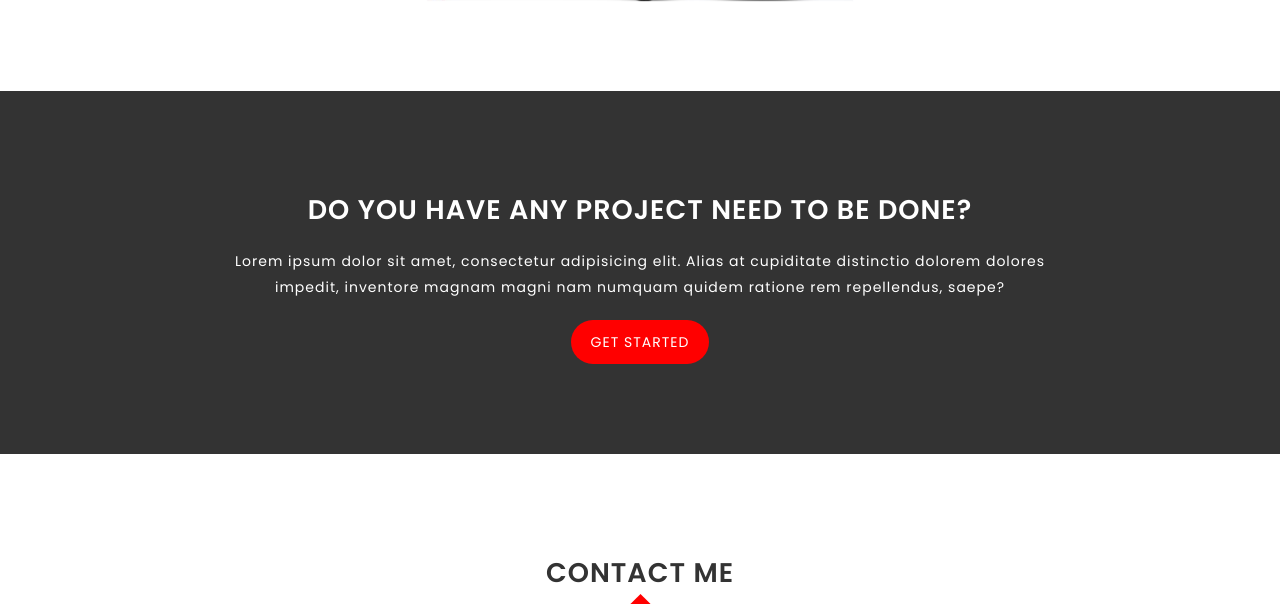
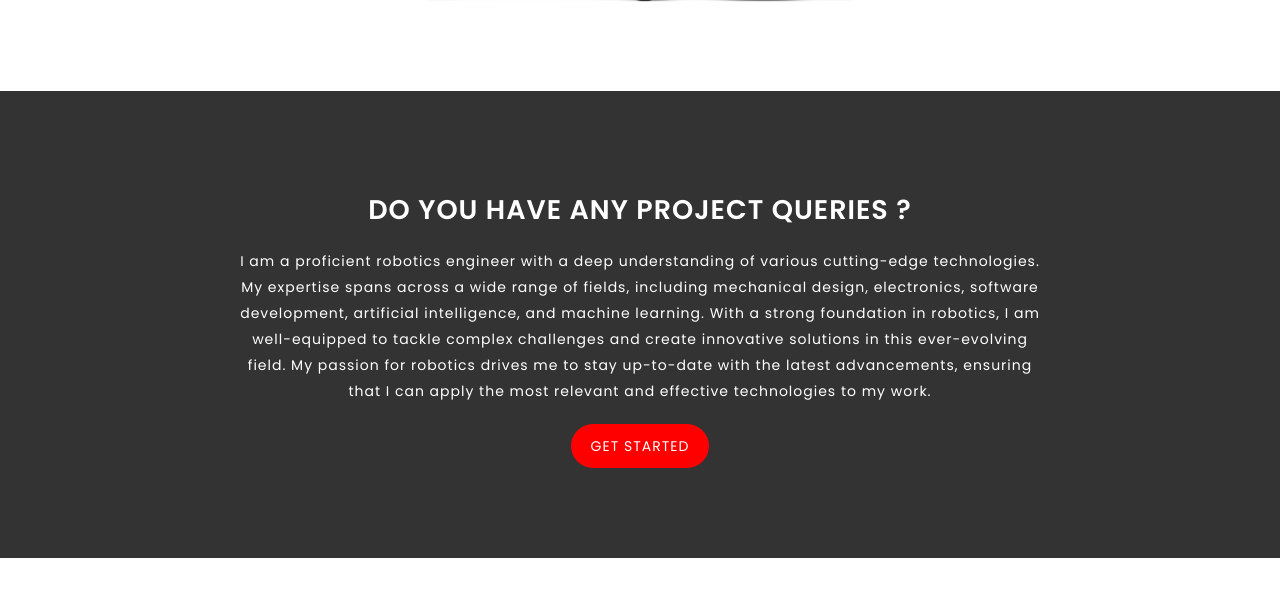
Before and after one commit to Varunsamala/django.simple-portfolio, a Django app: page / in a window 1280 px wide. Shown: the part 3018-3622 px from the top of the page. Run offline with Django 3.2, Linux system fonts and the light colour scheme; data comes from the database, SQL or seed files in the repository; both versions use the stored data as it was after the commit; some libraries are stand-ins or nearby versions.

Commit message:
simple portfolio

```diff
--- a/templates/home.html
+++ b/templates/home.html
@@ -47,7 +47,7 @@
             <div class="row">
                 <div class="col-md-12">
                     <div class="section-header text-center">
-                        <h2>Services I offer</h2>
+                        <h2>Experiences </h2>
                     </div>
                 </div>
             </div>
@@ -100,9 +100,8 @@
         <div class="container">
             <div class="row">
                 <div class="single-invite text-center">
-                    <h2>Do you have any project need to be done?</h2>
-                    <p>Lorem ipsum dolor sit amet, consectetur adipisicing elit. Alias at cupiditate distinctio dolorem
-                        dolores impedit, inventore magnam magni nam numquam quidem ratione rem repellendus, saepe?</p>
+                    <h2>Do you have any project Queries ?</h2>
+                    <p>I am a proficient robotics engineer with a deep understanding of various cutting-edge technologies. My expertise spans across a wide range of fields, including mechanical design, electronics, software development, artificial intelligence, and machine learning. With a strong foundation in robotics, I am well-equipped to tackle complex challenges and create innovative solutions in this ever-evolving field. My passion for robotics drives me to stay up-to-date with the latest advancements, ensuring that I can apply the most relevant and effective technologies to my work.</p>
                     <a href="#contact" class="my-btn-3">Get started</a>
                 </div>
             </div>
```
Also changed, not shown: db.sqlite3, media/works/Screenshot_2023-09-18_104437.png (added), media/works/Screenshot_2023-09-18_104437_qnf1oG0.png (added), media/works/Screenshot_2023-09-18_104855.png (added), media/works/Screenshot_2023-09-18_105039.png (added), media/works/Screenshot_2023-09-18_105144.png (added), media/works/Screenshot_2023-09-18_105814.png (added), media/works/Screenshot_2023-09-18_110241_ZKqvcL3.png (added), 1 other file.
